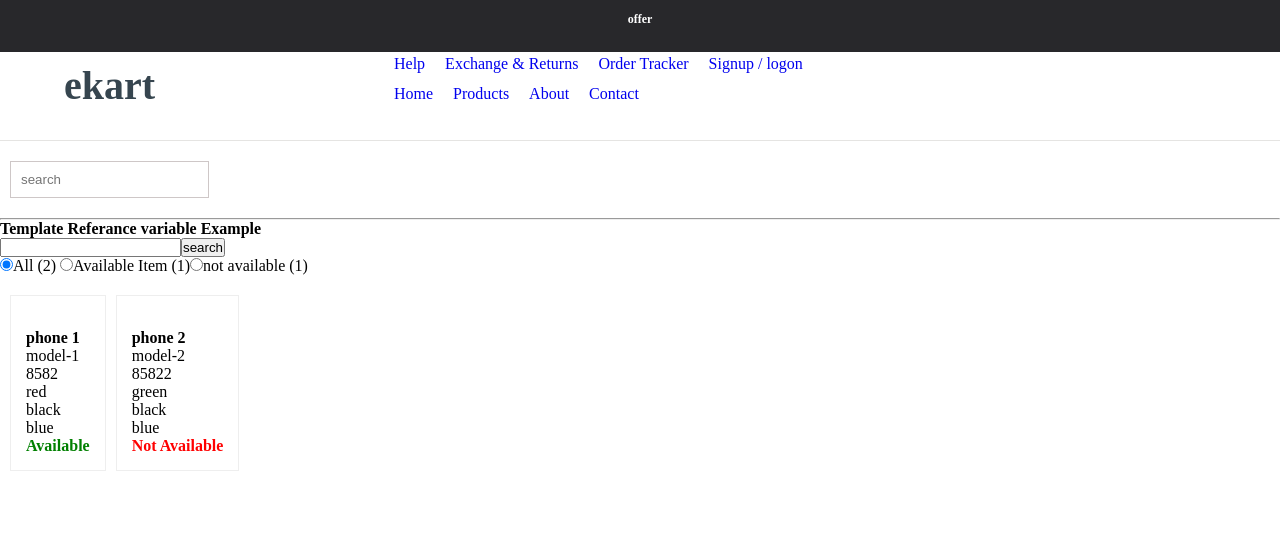
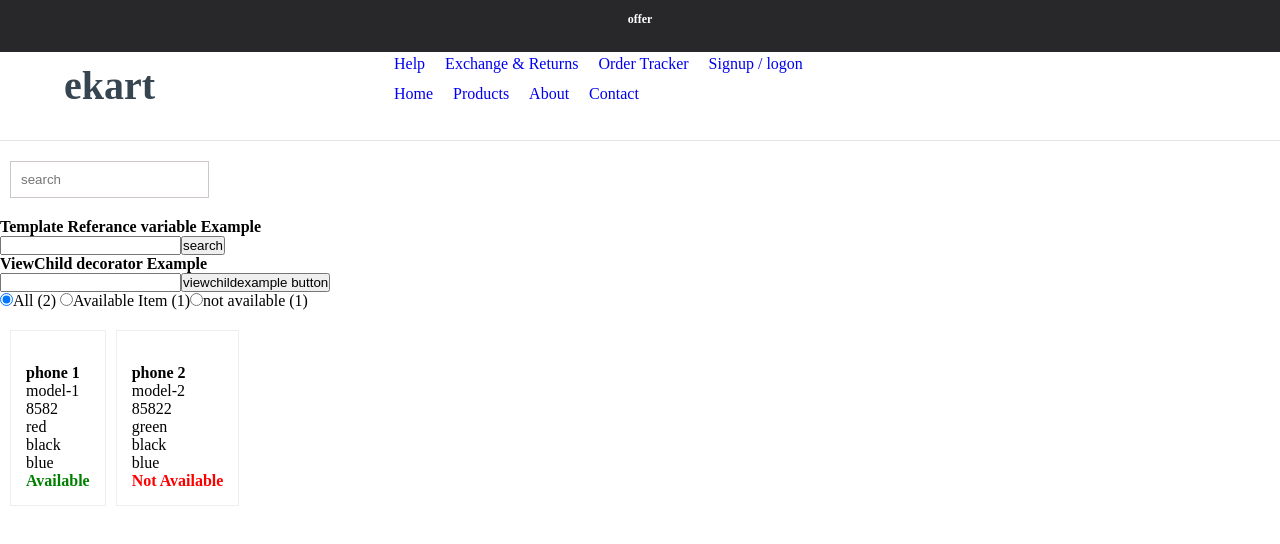
Before and after one commit to Ajmal-AJ/angular-basic-learning, an Angular app: page / in a window 1280 px wide. Shown: the top 544 px of the page. Built offline with nearby package versions, Linux system fonts and the light colour scheme.

Commit message:
communication b/w two components, ViewChild()

```diff
--- /dev/null
+++ b/src/app/Models/Product.ts
@@ -0,0 +1,8 @@
+export class Product {
+    "name" : string;
+    "model" : string;
+    "price" : number;
+    "colors" : string[];
+    "image" : string;
+    "isAvailable" :boolean
+}
--- a/src/app/app.module.ts
+++ b/src/app/app.module.ts
@@ -17,6 +17,7 @@ import { ProductComponent } from './container/productlist/product/product.compon
 import { FilterComponent } from './container/productlist/filter/filter.component';
 import { SearchComponent } from './container/search/search.component';
 import { ContainerComponent } from './container/container.component';
+import { ProductDetailComponent } from './container/product-detail/product-detail.component';
 
 
 
@@ -32,7 +33,8 @@ import { ContainerComponent } from './container/container.component';
     ProductComponent,
     FilterComponent,
     SearchComponent,
-    ContainerComponent
+    ContainerComponent,
+    ProductDetailComponent
   ],
   imports: [
     BrowserModule,
--- a/src/app/container/container.component.html
+++ b/src/app/container/container.component.html
@@ -1,6 +1,13 @@
 
 <div>
 
-    <productlist></productlist>
+    <app-search></app-search>
 
+    <productlist #productListComponent ></productlist>
+
+    <product-detail
+     *ngIf="productListComponent.selectedproduct"
+    [productListComp]="productListComponent"
+
+     ></product-detail>
 </div>
--- a/src/app/container/container.component.ts
+++ b/src/app/container/container.component.ts
@@ -1,4 +1,5 @@
-import { Component } from '@angular/core';
+import { Component, ViewChild } from '@angular/core';
+import { ProductlistComponent } from './productlist/productlist.component';
 
 @Component({
   selector: 'app-container',
@@ -7,4 +8,6 @@ import { Component } from '@angular/core';
 })
 export class ContainerComponent {
 
+
+  @ViewChild(ProductlistComponent) productListComponent : ProductlistComponent;
 }
--- /dev/null
+++ b/src/app/container/product-detail/product-detail.component.html
@@ -0,0 +1,26 @@
+<div class="">
+  <h5>Prdoduct Deatails</h5>
+
+  <h5>Product Name:{{product.name }}</h5>
+    <!-- <img src="" alt=""> -->
+  <div>
+        <span>price each pair : <span> ${{product.price}} </span> <span> $999 </span> (inclusive of all taxes) </span>
+  </div>
+  <p>Size </p>
+
+    <span >5</span>
+    <span>7</span>
+    <span>4</span>
+
+  <p >Colors</p>
+    <ul>
+        <li *ngIf="let size in product.colors">{{size}}</li>
+
+    </ul>
+
+    <div>
+        <p>product description</p>
+    </div>
+
+    <button class="btn">Add to Cart </button>
+</div>
--- /dev/null
+++ b/src/app/container/product-detail/product-detail.component.ts
@@ -0,0 +1,23 @@
+import { Component ,Input } from '@angular/core';
+import { Product } from '../../Models/Product';
+import { ProductlistComponent } from '../productlist/productlist.component';
+
+@Component({
+  selector: 'product-detail',
+  templateUrl: './product-detail.component.html',
+  styleUrl: './product-detail.component.css'
+})
+export class ProductDetailComponent {
+
+
+  @Input() productListComp : ProductlistComponent =undefined
+
+  product :Product;
+
+
+  ngOnInit(): void {
+
+      this.product = this.productListComp.selectedproduct;
+  }
+
+}
--- a/src/app/container/productlist/product/product.component.ts
+++ b/src/app/container/productlist/product/product.component.ts
@@ -1,4 +1,6 @@
 import { Component, Input } from '@angular/core';
+import { Product } from '../../../Models/Product';
+
 
 @Component({
   selector: 'app-product',
@@ -8,12 +10,5 @@ import { Component, Input } from '@angular/core';
 export class ProductComponent {
 
   @Input()
-  product : {
-    "name" : string,
-    "model" : string,
-    "price" : number,
-    "colors" : string[],
-    "image" : string
-    "isAvailable" :boolean
-  }
+  product :Product;
 }
--- a/src/app/container/productlist/productlist.component.html
+++ b/src/app/container/productlist/productlist.component.html
@@ -114,7 +114,7 @@
 <!-- =======================================  -->
 
 <div>
-    <app-search></app-search>
+
     <app-filter
     [all]="totalitem"
     [available_item] = "availableItem"
@@ -126,10 +126,18 @@
      ></app-filter>
     <ul class="produtlist-container">
         <!-- custom Property binding example  -->
-        <div *ngFor="let prod of complexlist">
-            <app-product [product]="prod" *ngIf="selectedRadiobuttonvalue === 'all' || prod.isAvailable.toString() === selectedRadiobuttonvalue" ></app-product>
+
+
+
+        <div *ngFor="let prod of complexlist" (click)="selectedproduct = prod">
+
+
+            <!-- *ngIf="selectedRadiobuttonvalue === 'all' || prod.isAvailable.toString() === selectedRadiobuttonvalue" -->
+            <app-product [product]="prod"  ></app-product>
 
         </div>
+
+
         <!-- parentcomponent to child component data pass  -->
         <!-- here [product] is the custom propert bind and prod is the data  -->
     </ul>
--- a/src/app/container/productlist/productlist.component.ts
+++ b/src/app/container/productlist/productlist.component.ts
@@ -1,4 +1,5 @@
 import { Component } from '@angular/core';
+import { Product } from '../../Models/Product';
 
 @Component({
   selector: 'productlist',
@@ -65,6 +66,11 @@ export class ProductlistComponent {
 
   listofdata :string[]=["mark","jhone","manu"]
 
+
+
+
+  selectedproduct : Product;
+
   complexlist =[
     {
       "name" : "phone 1",
--- a/src/app/container/search/search.component.html
+++ b/src/app/container/search/search.component.html
@@ -6,7 +6,6 @@
 </div>
 
 
-<hr>
 
 <div class="">
     <h4 >Template Referance variable Example</h4>
@@ -14,4 +13,14 @@
     <!-- Referance variable passing  -->
     <input type="text" name=""  #SearchText>
     <button (click) = "updatesearchText(SearchText)">search</button>
+
+
+
+    <h4 class=""> ViewChild decorator Example</h4>
+
+    <input type="text" name="" #viewchildText>
+
+    <button (click)="updateNewSearchText()"> viewchildexample button</button>
+
+
 </div>
--- a/src/app/container/search/search.component.ts
+++ b/src/app/container/search/search.component.ts
@@ -1,4 +1,4 @@
-import { Component, EventEmitter, Output } from '@angular/core';
+import { Component, ElementRef, EventEmitter, Output, ViewChild } from '@angular/core';
 
 @Component({
   selector: 'app-search',
@@ -14,7 +14,26 @@ export class SearchComponent {
   @Output()
   serchtextChanged :EventEmitter<string> = new EventEmitter<string>();
 
+  @ViewChild('viewchildText') search_textEl:ElementRef
+
+
+
   updatesearchText(inputElemnent :HTMLInputElement) {
       console.log(inputElemnent.value)
+
+
+
   }
+
+  updateNewSearchText() {
+    this.newSearchText = this.search_textEl.nativeElement.value
+    console.log(this.newSearchText)
+  }
+
+
+
+
+
+
+
 }
```
Also changed, not shown: src/app/container/product-detail/product-detail.component.css (added), 1 other file (tests, documents, lock files or other folders).
